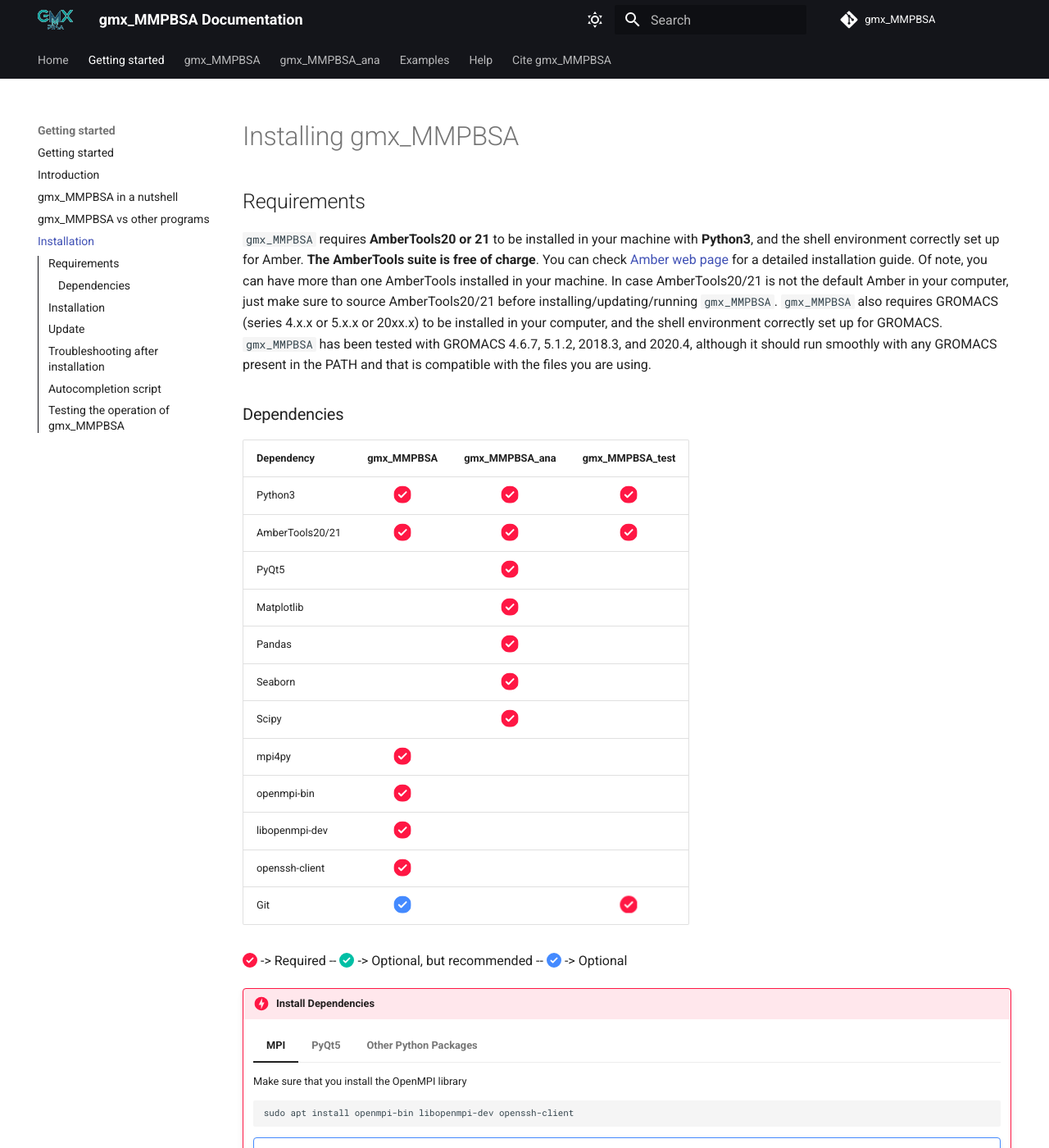
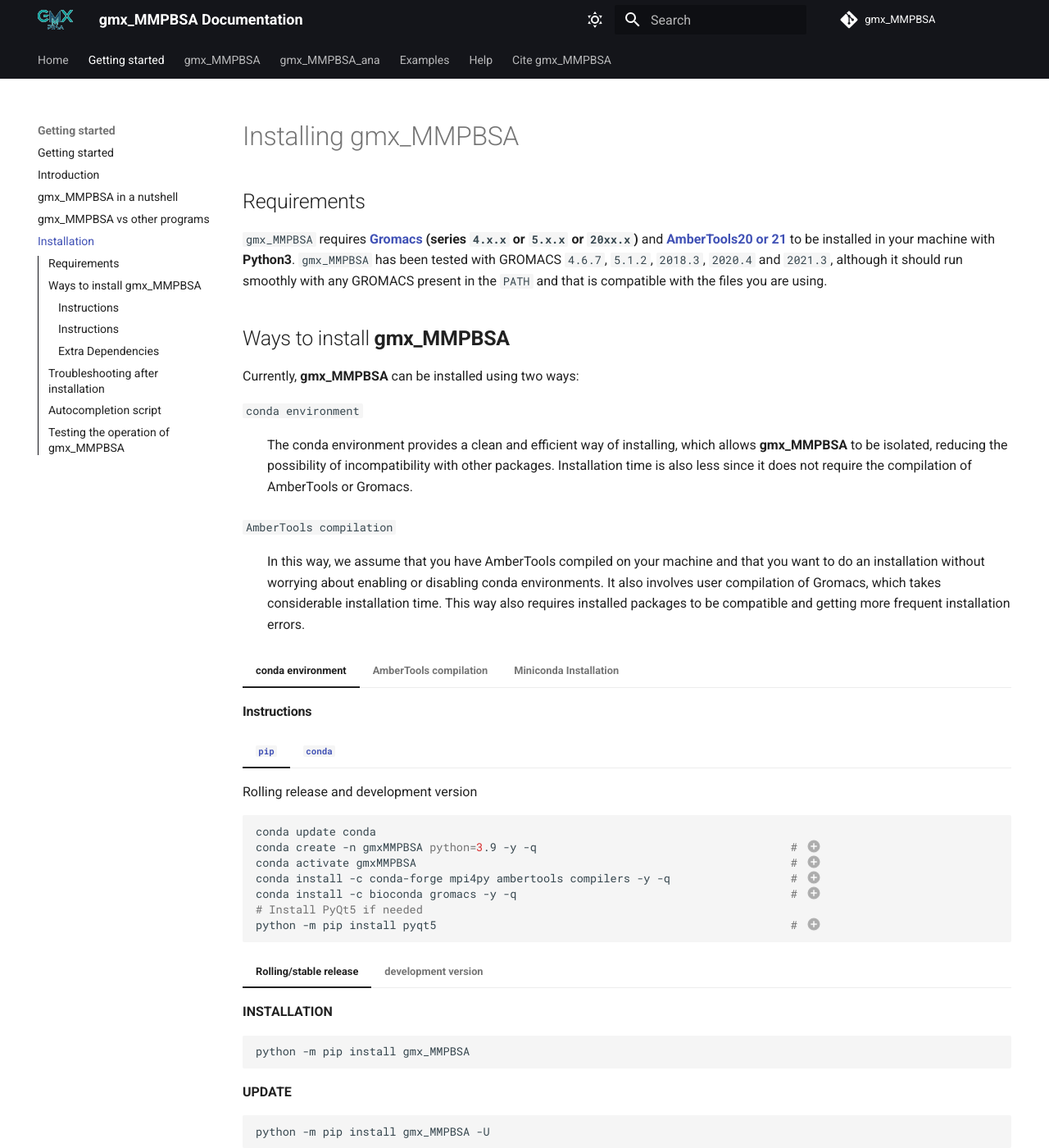
Before and after one commit to Valdes-Tresanco-MS/gmx_MMPBSA, an MkDocs documentation site: the page built from docs/installation.md, in a window 1280 px wide and 1400 px high. Shown: the whole window at 82% size. Built offline with MkDocs 1.6.1 and Material for MkDocs 9.7.7, drawn with Linux system fonts in a browser that asks for light colours; comment, search, counter and statistics services are not loaded; some of the changed text lies outside the part shown.

Commit message:
updated installation instructions

````diff
--- a/docs/installation.md
+++ b/docs/installation.md
@@ -5,114 +5,223 @@ title: Installation
 # Installing gmx_MMPBSA
 
 ## Requirements
+`gmx_MMPBSA` requires **[Gromacs](https://manual.gromacs.org/) (series `4.x.x` or `5.x.x` or `20xx.x`)** and
+**[AmberTools20 or 21](https://ambermd.org/AmberTools.php)** to be installed in your machine with **Python3**.
+`gmx_MMPBSA` has been tested with GROMACS `4.6.7`, `5.1.2`, `2018.3`, `2020.4` and `2021.3`, although it should run
+smoothly with any GROMACS present in the `PATH` and that is compatible with the files you are using.
 
-`gmx_MMPBSA` requires **AmberTools20 or 21** to be installed in your machine with **Python3**, and the shell
-environment correctly set up for Amber. **The AmberTools suite is free of charge**. You can check [Amber web page][1]
-for a detailed installation guide. Of note, you can have more than one AmberTools installed in your machine. In case
-AmberTools20/21 is not the default Amber in your computer, just make sure to source AmberTools20/21 before
-installing/updating/running `gmx_MMPBSA`. `gmx_MMPBSA` also requires GROMACS (series 4.x.x or 5.x.x or 20xx.x) to be
-installed in your computer, and the shell environment correctly set up for GROMACS. `gmx_MMPBSA` has been tested
-with GROMACS 4.6.7, 5.1.2, 2018.3, and 2020.4, although it should run smoothly with any GROMACS present in the PATH
-and that is compatible with the files you are using.
+## Ways to install **gmx_MMPBSA**
+Currently, **gmx_MMPBSA** can be installed using two ways:
 
-### Dependencies
-| Dependency      |     gmx_MMPBSA                                                    |   gmx_MMPBSA_ana   |  gmx_MMPBSA_test   |
-|:----------------|:-----------------------------------------------------------------:|:------------------:|:------------------:|
-| Python3         | :octicons-check-circle-fill-16:{ .req .scale_icon_medium }        | :octicons-check-circle-fill-16:{ .req .scale_icon_medium } | :octicons-check-circle-fill-16:{ .req .scale_icon_medium } |
-| AmberTools20/21 | :octicons-check-circle-fill-16:{ .req .scale_icon_medium }        | :octicons-check-circle-fill-16:{ .req .scale_icon_medium } | :octicons-check-circle-fill-16:{ .req .scale_icon_medium } |
-| PyQt5           |                                            | :octicons-check-circle-fill-16:{ .req .scale_icon_medium } |                    |
-| Matplotlib      |                                            | :octicons-check-circle-fill-16:{ .req .scale_icon_medium } |                    |
-| Pandas          |                                            | :octicons-check-circle-fill-16:{ .req .scale_icon_medium } |                    |
-| Seaborn         |                                            | :octicons-check-circle-fill-16:{ .req .scale_icon_medium } |                    |
-| Scipy        |                                            | :octicons-check-circle-fill-16:{ .req .scale_icon_medium } |                    |
-| mpi4py          | :octicons-check-circle-fill-16:{ .req .scale_icon_medium } |                    |                    |
-| openmpi-bin     | :octicons-check-circle-fill-16:{ .req .scale_icon_medium } |                    |                    |
-| libopenmpi-dev  | :octicons-check-circle-fill-16:{ .req .scale_icon_medium } |                    |                    |
-| openssh-client  | :octicons-check-circle-fill-16:{ .req .scale_icon_medium } |                    |                    |
-| Git             | :octicons-check-circle-fill-16:{ .req_opt .scale_icon_medium } |                    | :octicons-check-circle-fill-16:{ .req .scale_icon_medium } |
+`conda environment`
+:   The conda environment provides a clean and efficient way of installing, which allows **gmx_MMPBSA** to be isolated,
+reducing the possibility of incompatibility with other packages. Installation time is also less since it does not
+require the compilation of AmberTools or Gromacs.
+
+`AmberTools compilation`
+:   In this way, we assume that you have AmberTools compiled on your machine and that you want to do an installation
+without worrying about enabling or disabling conda environments. It also involves user compilation of Gromacs, which
+takes considerable installation time. This way also requires installed packages to be compatible and getting more
+frequent installation errors.
+
+=== "conda environment"
+    #### Instructions
+    === "`pip`"
+        Rolling release and development version
+
+        ``` bash
+        conda update conda
+        conda create -n gmxMMPBSA python=3.9 -y -q                                      # (1)
+        conda activate gmxMMPBSA                                                        # (2)
+        conda install -c conda-forge mpi4py ambertools compilers -y -q                  # (3)
+        conda install -c bioconda gromacs -y -q                                         # (4)
+        # Install PyQt5 if needed
+        python -m pip install pyqt5                                                     # (5)
+
+        ```
+
+        1. Create `gmxMMPBSA` environment
+        2. Activate `gmxMMPBSA` environment
+        3. Install dependencies
+        4. Install Gromacs. It is optional
+        5. Install PyQt5 only if you will use the **gmx_MMPBSA_ana**
 
 
-:octicons-check-circle-fill-16:{ .req } -> Required -- :octicons-check-circle-fill-16:{ .req_optrec } ->
-Optional, but recommended -- :octicons-check-circle-fill-16:{ .req_opt } -> Optional
+        === "Rolling/stable release"
+            **INSTALLATION**
+            ```bash
+            python -m pip install gmx_MMPBSA
+            ```
+            **UPDATE**
+            ```bash
+            python -m pip install gmx_MMPBSA -U
+            ```
 
-!!! danger "Install Dependencies"
+            !!! info
+                Install/update **gmx_MMPBSA** from PyPi. PyPi has the latest version of *gmx_MMPBSA* including stable
+                and beta versions.
 
-    === "MPI"
-        Make sure that you install the OpenMPI library
+        === "development version"
+            **INSTALLATION**
+            ```bash
+            python -m pip install git+https://github.com/Valdes-Tresanco-MS/gmx_MMPBSA
+            ```
+            **UPDATE**
+            ```bash
+            python -m pip install git+https://github.com/Valdes-Tresanco-MS/gmx_MMPBSA -U
+            ```
+            !!! warning
+                Install **gmx_MMPBSA** from the master branch of GitHub repository. This version is only recommended
+                to test a new version or to try temporary solutions to reported bugs.
 
-            sudo apt install openmpi-bin libopenmpi-dev openssh-client
+    === "`conda`"
+        Stable version only
 
-        !!! note ""
-            `mpi4py` is installed with `gmx_MMPBSA`
+        ``` bash
+        conda update conda
+        conda create -n gmxMMPBSA python=3.9 -y -q                                      # (1)
+        conda activate gmxMMPBSA                                                        # (2)
+        conda install -c bioconda gromacs -y -q                                         # (3)
+        # Install PyQt5 if needed
+        python -m pip install pyqt5                                                     # (4)
+        ```
 
-    === "PyQt5"
-        `gmx_MMPBSA_ana` requires PyQt5 which is not installed automatically. That way, `gmx_MMPBSA_ana` cannot be
-        opened in HPC.
+        1. Create `gmxMMPBSA` environment
+        2. Activate `gmxMMPBSA` environment
+        3. Install Gromacs. It is optional
+        4. Install PyQt5 only if you will use the **gmx_MMPBSA_ana**
 
-            amber.python -m pip install PyQt5
+        **INSTALLATION**
+        ```bash
+        conda install -c conda-forge gmx_mmpbsa                                         # (1)
+        ```
 
+        1. Install **gmx_MMPBSA** from conda-forge. This package will be install all dependencies automatically
+
+        **UPDATE**
+        ```bash
+        conda update gmx_mmpbsa
+        ```
+
+    [Miniconda]: https://docs.conda.io/en/latest/miniconda.html
+
+=== "AmberTools compilation"
+    #### Instructions
+    [Follow the oficial AmberTools installation according to your OS](https://ambermd.org/Installation.php)
+    !!! note
+        We asume that AmberTools and their shell environment are correctly configured
+
+    === "Rolling/stable release"
+        **INSTALLATION**
+        ```bash
+        amber.python -m pip install gmx_MMPBSA
+        ```
+
+        **UPDATE**
+        ```bash
+        amber.python -m pip install gmx_MMPBSA -U
+        ```
+
+        !!! info
+            Install **gmx_MMPBSA** from PyPi. PyPi has the latest version of *gmx_MMPBSA* including stable and beta
+            versions.
+
+    === "development version"
+        **INSTALLATION**
+        ```bash
+        amber.python -m pip install git+https://github.com/Valdes-Tresanco-MS/gmx_MMPBSA
+        ```
+        **UPDATE**
+        ```bash
+        amber.python -m pip install git+https://github.com/Valdes-Tresanco-MS/gmx_MMPBSA -U
+        ```
         !!! warning
-            * Note that if you don't install PyQt5 you won't be able to open `gmx_MMPBSA_ana`
-            * **Valid for versions > 1.4.0**
+            Install/update **gmx_MMPBSA** from the master branch of GitHub repository. This version is only recommended
+            to test a new version or to try temporary solutions to reported bugs.
 
-    === "Other Python Packages"
-        `matplotlib`, `pandas`, (`mpi4py`), `seaborn` and `scipy` are installed automatically, so the user does not
-        have to worry about installing them
+    !!! danger
+        If you get an error related to installing `mpi4py`, you may want to install this package manually from
+        `conda-forge` as follows:
+
+        ```
+        amber.conda install -c conda-forge mpi4py
+        ```
+
+        If you get an error related to `pip`, you may want to install this package manually as follows:
+
+        ```
+        amber.conda install pip
+        ```
 
 
+=== "Miniconda Installation"
 
+    [Miniconda] installation
+    ```bash
+    curl -O https://repo.anaconda.com/miniconda/Miniconda3-latest-Linux-x86_64.sh
+    chmod +x Miniconda3-latest-Linux-x86_64.sh
+    ./Miniconda3-latest-Linux-x86_64.sh
+    ```
 
+### Extra Dependencies
+**gmx_MMPBSA** uses some dependencies for other functions independent of calculations or in some cases they may be
+necessary due to the nature of your OS
 
-## Installation
+`ParmEd`
+:  The current version of ParmEd implemented in AmberTools has some limitations that have been resolved in the GitHub
+repository by its author Jason Swails and others with our help.
 
-=== "`stable`"
-    You can install `gmx_MMPBSA` from the `stable` version on [PYPI][3]:
+    Some of these limitations are:
 
-        amber.python -m pip install gmx_MMPBSA
+    - Error reading topology when it has insertion codes
+    - Error processing topologies generated with the Amber19SB force field.
+    - New PBRadii sets for GAFF and CHARMM force fields
 
-    !!! danger
-        The latest version of miniconda/anaconda seems to have a problem with `pip`. This is because, when `conda` is
-        updated, the latest version of `setuptools` (v.57.x) is installed, which is incompatible with `pip` (21.2.4), so
-        the latter was removed. If you find that `amber.pip`, `amber.python -m pip` or `python -m pip` (with conda
-        environment active) don't work, you must install it from `conda` as follows:
+    If your system may contain any of these features, you may want to update ParmEd.
+    === "conda environment"
+        ``` bash
+        python -m pip install git+https://github.com/ParmEd/ParmEd@v3.4
+        ```
+    === "AmberTools compilation"
+        ```
+        amber.python -m pip install git+https://github.com/ParmEd/ParmEd@v3.4
+        ```
 
-            conda install pip
-        or
+`pip`
+:   In some cases, the miniconda environment created in the AmberTools compilation does not have the `pip` module, so
+any installation that depends on this package will fail. Required only if you did not install
+**gmx_MMPBSA** via `conda`
+    ```
+    amber.conda install pip
+    ```
 
-            amber.conda install pip
+`Git`
+:   Used by **gmx_MMPBSA_test** to download the GitHub repository to get the examples' folder or to install the
+development version.
+    ```
+    conda install -c anaconda git
+    ```
+    or
+    ```
+    sudo apt install git
+    ```
 
-[comment]: <> (=== "`development`")
+!!! danger
+    Please, only install some of these dependencies if you really needed
 
-[comment]: <> (    or the `development` version from [GitHub][4]:)
+`mpi`
+:  In some cases it is necessary to install the MPI dependencies. Required only if you did not install
+**gmx_MMPBSA** via `conda`
+   ```
+   sudo apt install openmpi-bin libopenmpi-dev openssh-client
+   ```
 
-[comment]: <> (        amber.python -m pip install git+https://github.com/Valdes-Tresanco-MS/gmx_MMPBSA)
-
-[comment]: <> (    !!! warning)
-
-[comment]: <> (        Make sure that you have `git` installed. If not you can install it as follows:)
-
-[comment]: <> (            sudo apt install git)
-
-## Update
-
-If you already have installed a previous `gmx_MMPBSA` version, you can update it as follows:
-
-=== "`stable`"
-    `stable` version (recommended):
-
-        amber.python -m pip install gmx_MMPBSA --upgrade
-
-[comment]: <> (=== "`development`")
-
-[comment]: <> (    `development` version from GitHub:)
-
-[comment]: <> (        amber.python -m pip install git+https://github.com/Valdes-Tresanco-MS/gmx_MMPBSA --upgrade )
-
-[comment]: <> (    !!! warning)
-
-[comment]: <> (        Make sure that you have `git` installed. If not you can install it as follows:)
-
-[comment]: <> (            sudo apt install git)
+`libxcb`
+: If you get an error related to Qt plugins
+    ```
+    sudo apt install --reinstall libxcb-xinerama0
+    ```
+---
 
 ## Troubleshooting after installation
 
````
